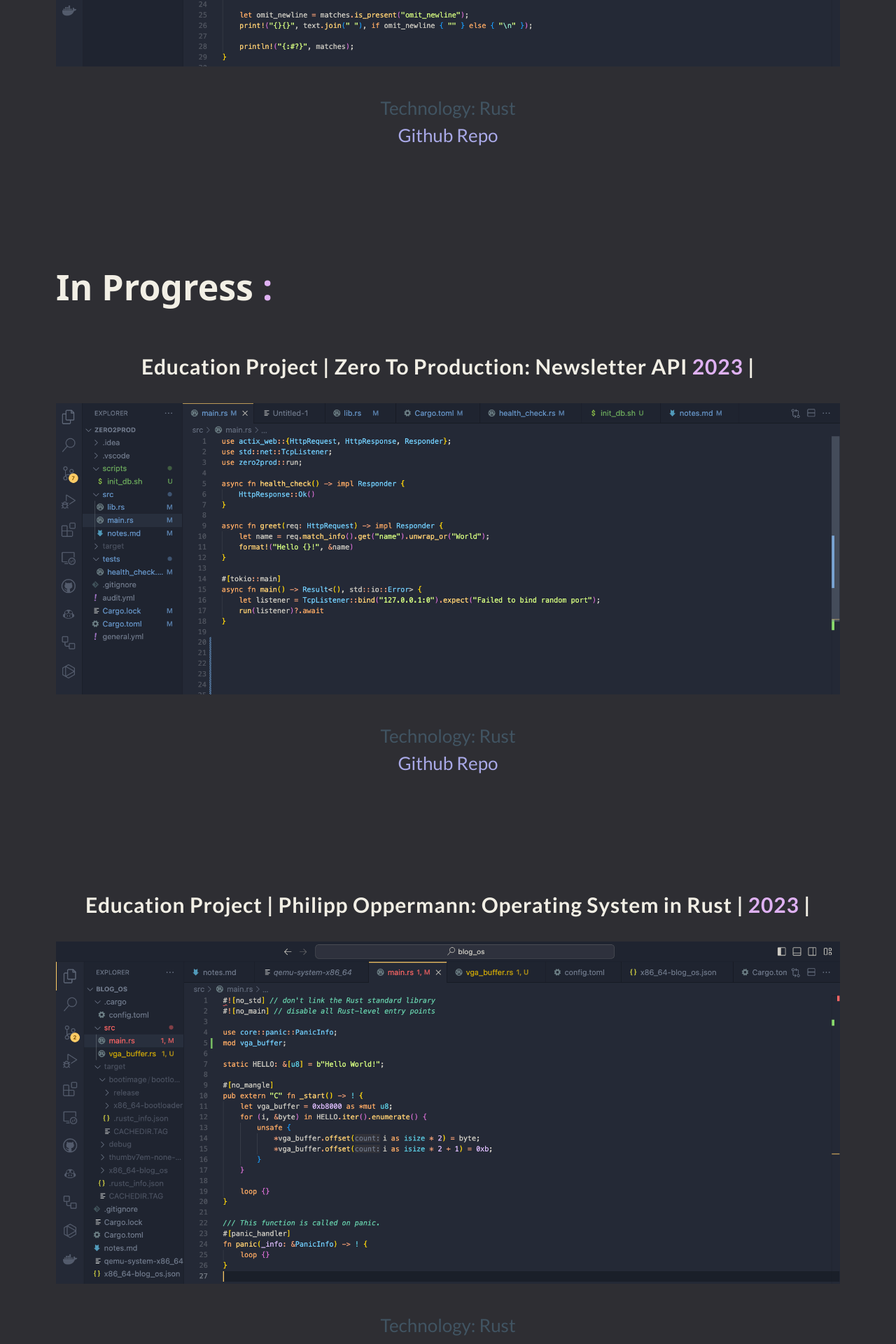
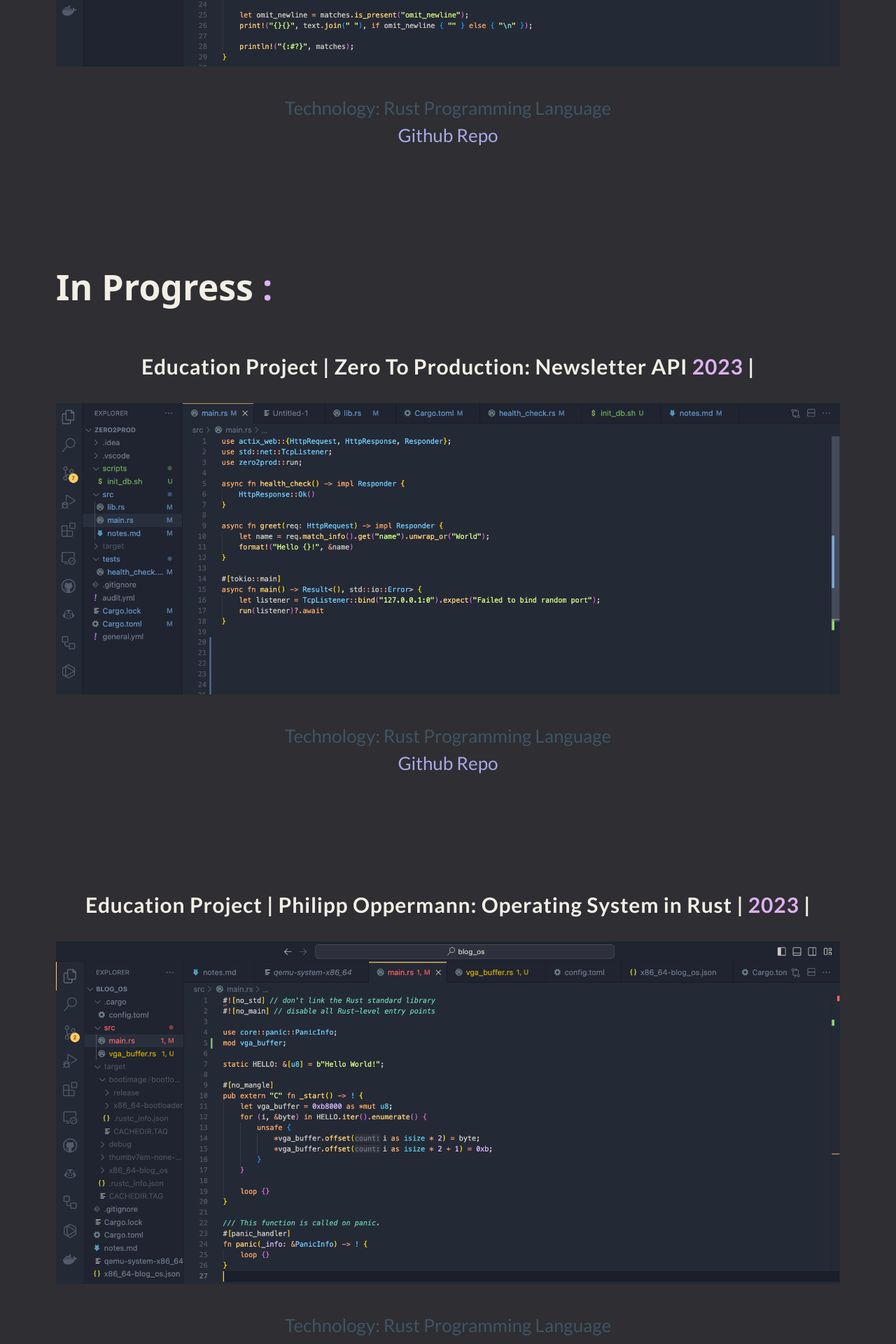
Before and after one commit to Unearthlyglow/CCM_Website, a SvelteKit app: page /software in a window 1280 px wide. Shown: the part 3606-5526 px from the top of the page at 70% size. Built offline with nearby package versions, Linux system fonts and the light colour scheme.

Commit message:
media q part 1

```diff
--- a/src/routes/+layout.svelte
+++ b/src/routes/+layout.svelte
@@ -316,8 +316,6 @@
 		color: #fac53d;
 	}
 
-	.footer--iconss {
-	}
 	.footer--Bottomtext {
 		color: #712828;
 		font-weight: 700;
@@ -412,7 +410,17 @@
 		height: 1px;
 	}
 
-	@media (width: 500px) {
+	@media (width: 825px) {
+		.painting1 {
+			max-height: 8rem;
+			max-width: 8rem;
+		}
+		.footer--iconss {
+			display: flex;
+		}
+	}
+
+	@media (width: 600px) {
 		.painting1 {
 			max-height: 8rem;
 			max-width: 8rem;
--- a/src/routes/software/+page.svelte
+++ b/src/routes/software/+page.svelte
@@ -56,7 +56,7 @@
 </div>
 
 <div class="software--details">
-	<p>Technology: Rust</p>
+	<p>Technology: Rust Programming Language</p>
 	<a href="https://github.com/Unearthlyglow/rust_Cli_book_ch2-Completed" target="_blank"
 		>Github Repo</a
 	>
@@ -77,7 +77,7 @@
 </div>
 
 <div class="software--details">
-	<p>Technology: Rust</p>
+	<p>Technology: Rust Programming Language</p>
 	<a href="https://github.com/Unearthlyglow/Zero2ProdProject" target="_blank">Github Repo</a>
 </div>
 
@@ -95,7 +95,7 @@
 </div>
 
 <div class="software--details">
-	<p>Technology: Rust</p>
+	<p>Technology: Rust Programming Language</p>
 	<a href="https://github.com/Unearthlyglow/rust_os" target="_blank">Github Repo</a>
 </div>
 
```
